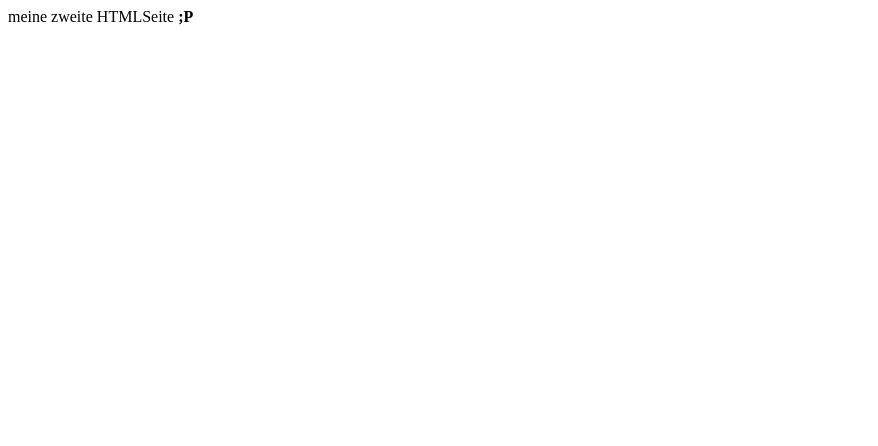
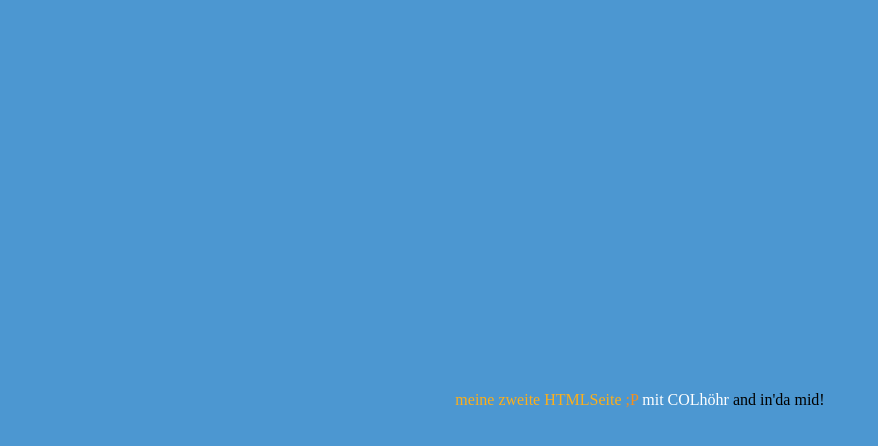
Before and after one commit to speexy/html-playground, a plain HTML site: page index.html in a window 1280 px wide. Shown: the whole page, without its empty margins (0-878 px from the left). Drawn offline with Linux system fonts and the light colour scheme.

Commit message:
StäPtree

```diff
--- a/index.html
+++ b/index.html
@@ -9,8 +9,7 @@
 </head>
 
 <body>
-
-meine zweite HTMLSeite <strong>;P</strong>
+<div> meine zweite HTMLSeite <span>;P</span> <span class="addon1">mit COLhöhr</span> <span class="addon2">and in'da mid!</span> </div>
 
 
 </body>
--- a/mystyle.css
+++ b/mystyle.css
@@ -0,0 +1,20 @@
+body {
+	background-color:#4c97d1;
+	color:#fdaf19;
+
+}
+span {
+	color:#f48f1d;
+}
+.addon1 {
+	color:#ffffff;
+}
+div {
+	position: absolute;
+	top:50%;
+	left:50%;
+	transform:translate(-50%,-50%);
+}
+.addon2 {
+	color:#000000;
+}
```
